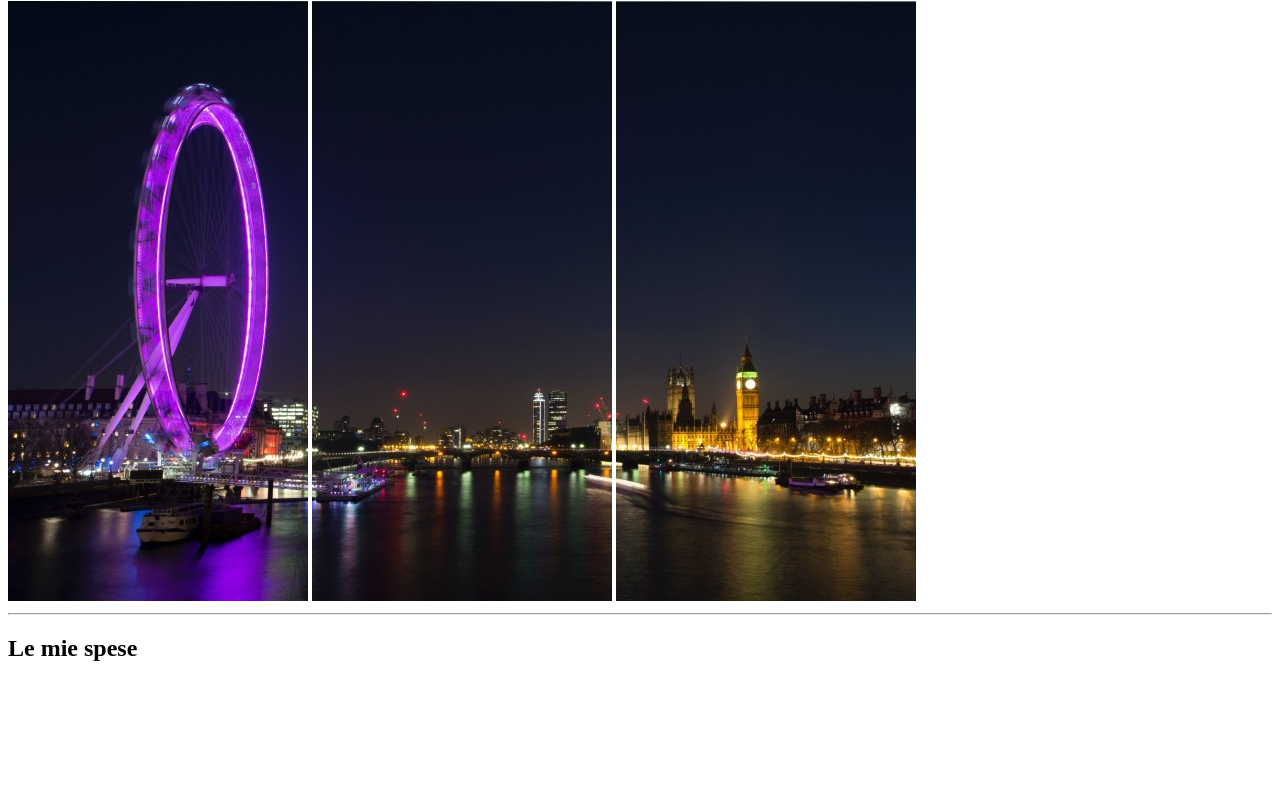
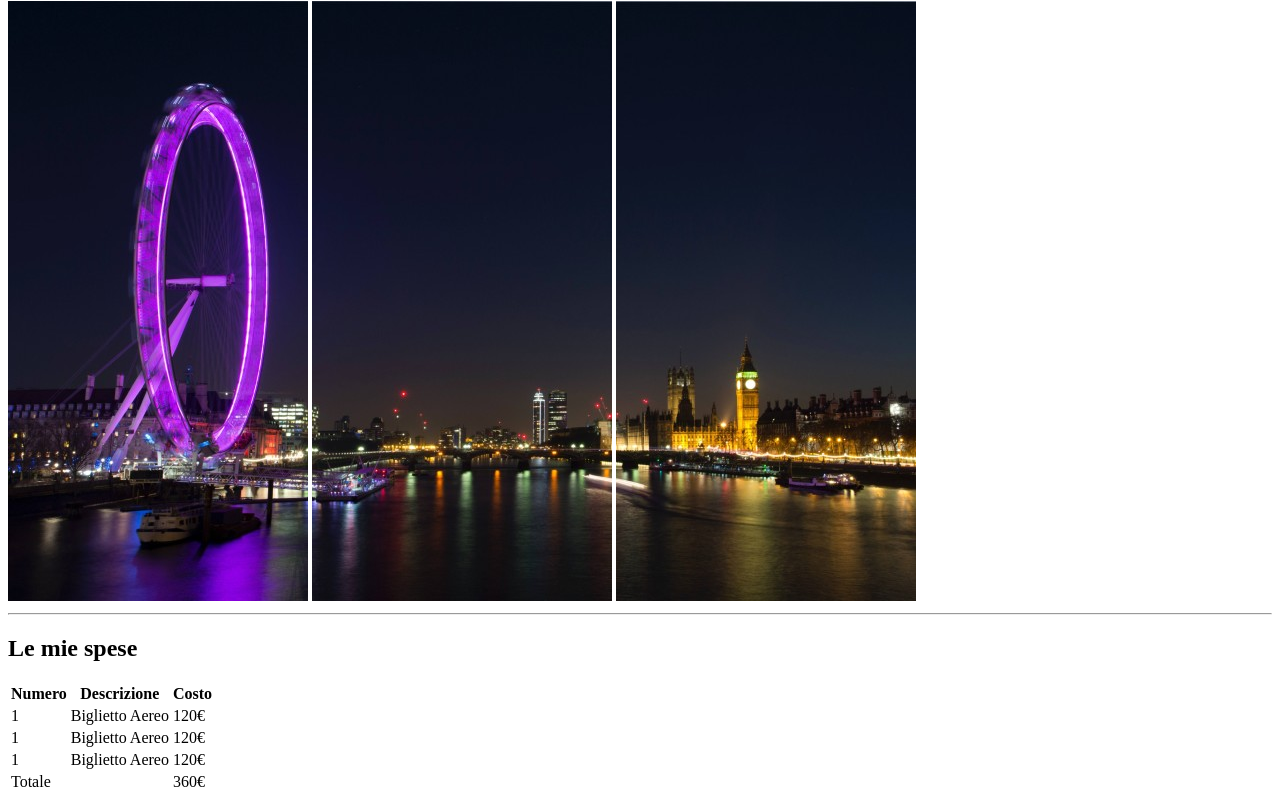
Before and after one commit to jacopolegovini/html-london-trip, a plain HTML site: page index.html in a window 1280 px wide. Shown: the part 79-881 px from the top of the page. Before the commit the page ends 800 px from the top, so only its background shows below. Drawn offline with Linux system fonts and the light colour scheme.

Commit message:
added table

```diff
--- a/index.html
+++ b/index.html
@@ -6,7 +6,6 @@
     <title>Document</title>
 </head>
 <body>
-    <!-- Header -->
     <header>
         <h1>Il mio Viaggio a Londra</h1>
         <div>
@@ -14,22 +13,39 @@
             <img src="img/pexels-bill-emrich-230794-1.jpg" alt="second part of landscape">
             <img src="img/pexels-bill-emrich-230794-2.jpg" alt="third part of landscape">
         </div>
-            <hr>
+        <hr>
     </header>
     <main>
         <h2>Le mie spese</h2>
-        <section>
+        <section id="table">
             <table>
                 <thead>
-
+                    <tr>
+                        <th>Numero</th>
+                        <th>Descrizione</th>
+                        <th>Costo</th>
+                    </tr>
                 </thead>
-
                 <tbody>
-
+                    <tr>
+                        <td>1</td>
+                        <td>Biglietto Aereo</td>
+                        <td>120€</td>
+                    </tr>
+                    <tr>
+                        <td>1</td>
+                        <td>Biglietto Aereo</td>
+                        <td>120€</td>
+                    </tr>
+                    <tr>
+                        <td>1</td>
+                        <td>Biglietto Aereo</td>
+                        <td>120€</td>
+                    </tr>
                 </tbody>
-
                 <tfoot>
-
+                    <td colspan="2">Totale</td>
+                    <td>360€</td>
                 </tfoot>
             </table>
         </section>
```
